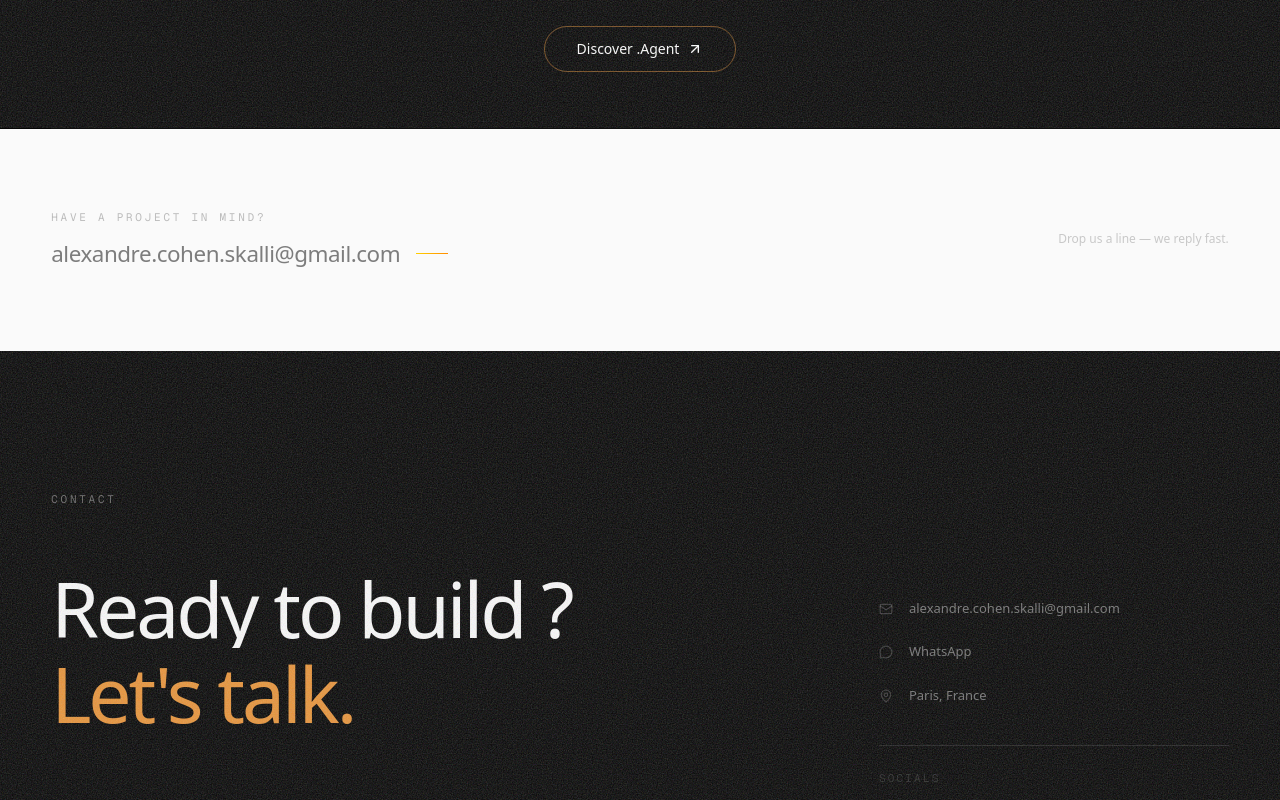
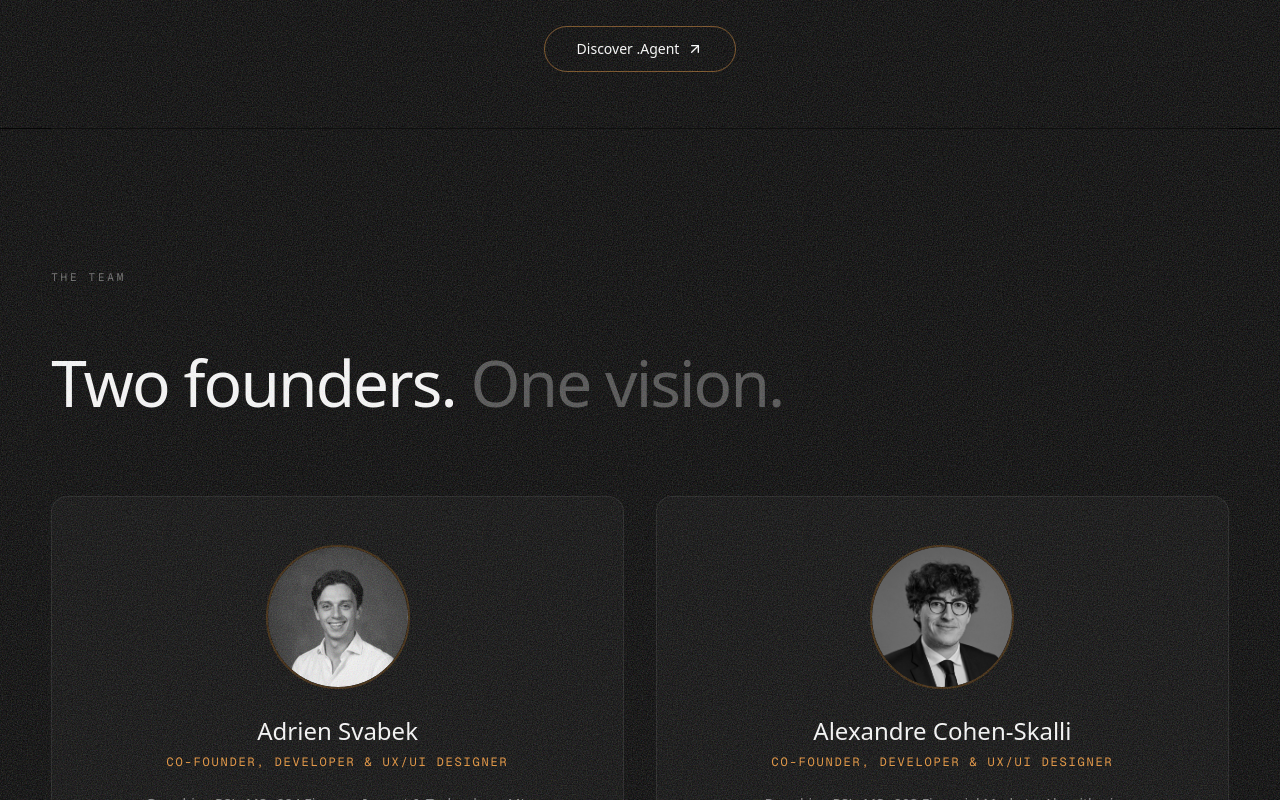
Before and after one commit to SVAB643/gavroch-dev, a Next.js app: page / in a window 1280 px wide. Shown: the part 8140-8940 px from the top of the page. Built offline with nearby package versions, Linux system fonts and the light colour scheme.

Commit message:
Show Team section again
Co-Authored-By: Claude Opus 4.6 (1M context) <noreply@anthropic.com>

```diff
--- a/src/app/page.tsx
+++ b/src/app/page.tsx
@@ -1618,7 +1618,7 @@ export default function Home() {
       <div className="section-dark"><div className="wrapper"><div style={{ height: 1, background: "rgba(255,255,255,0.04)" }} /></div></div>
 
       {/* ═══════════════════ TEAM (hidden temporarily) ═══════════════════ */}
-      <section className="section-dark relative overflow-hidden py-[56px] md:py-[140px] hidden" ref={teamRef}>
+      <section className="section-dark relative overflow-hidden py-[56px] md:py-[140px]" ref={teamRef}>
         <div className="grain-overlay absolute inset-0 pointer-events-none" style={{ opacity: 0.25 }}>
           <svg width="100%" height="100%"><filter id="grainTeam"><feTurbulence type="fractalNoise" baseFrequency="0.8" numOctaves="4" stitchTiles="stitch" /></filter><rect width="100%" height="100%" filter="url(#grainTeam)" /></svg>
         </div>
```
